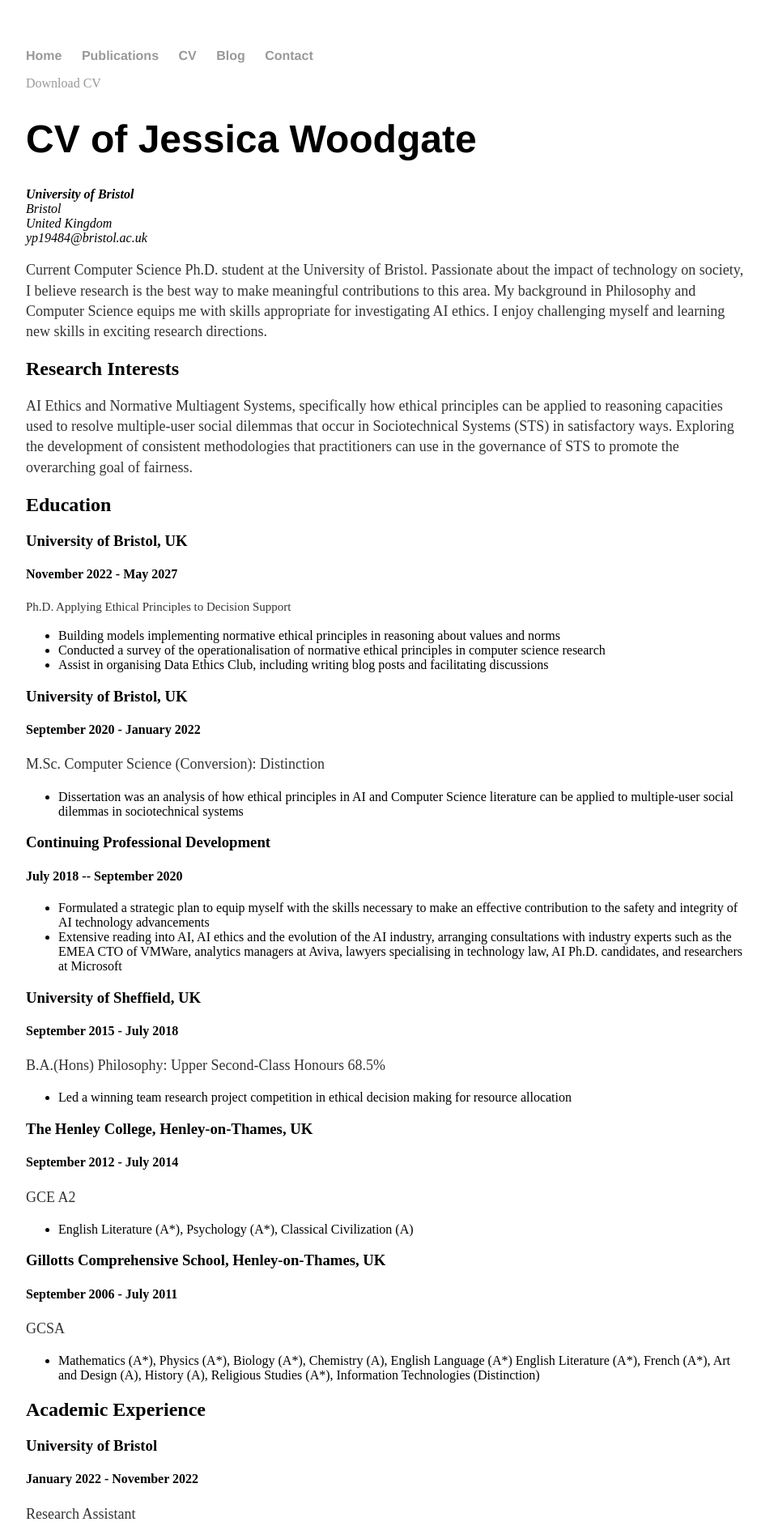
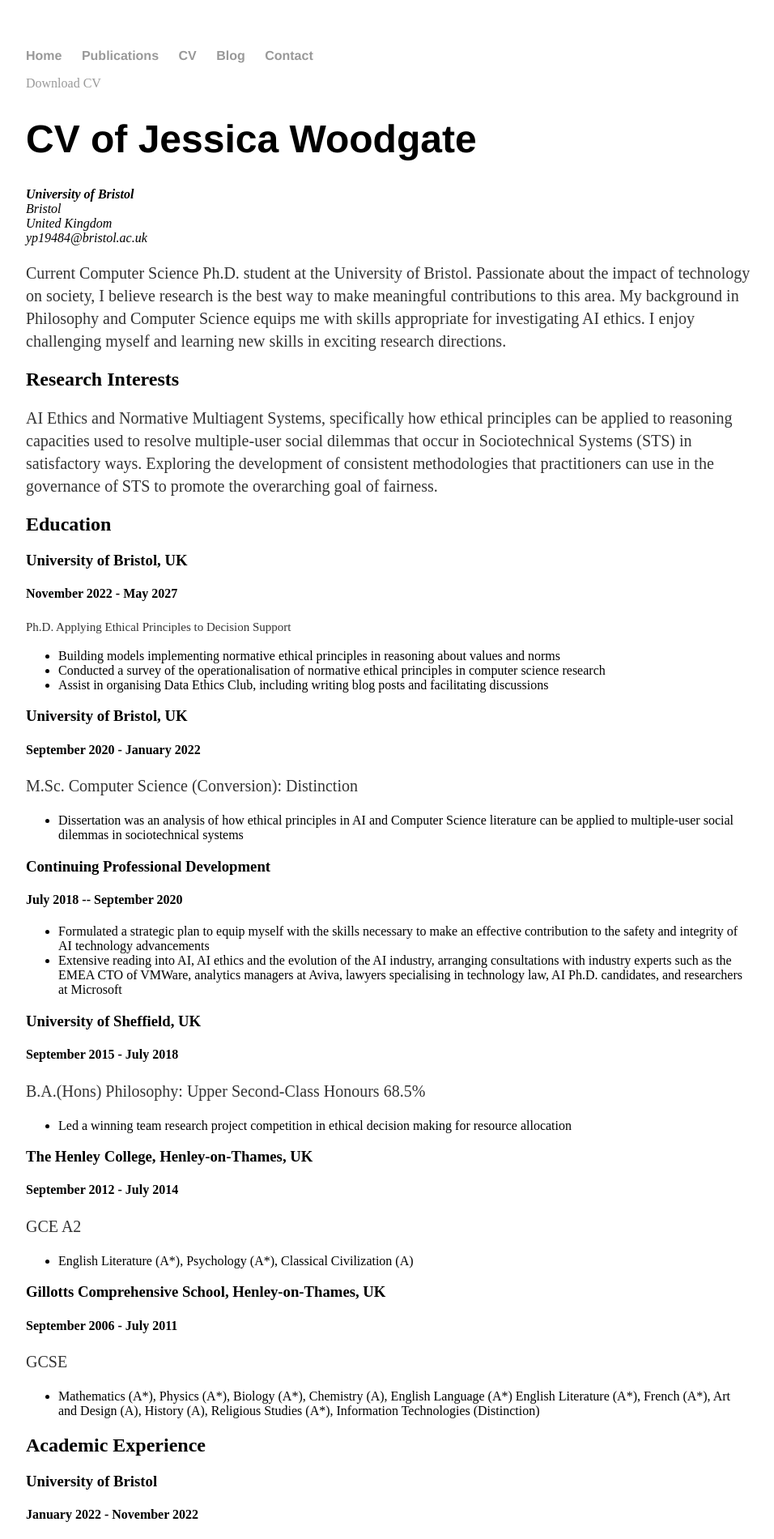
Before and after one commit to jessica-woodgate/jessica-woodgate.github.io, a Jekyll site: the page built from docs/cv/index.html, in a window 1280 px wide. Shown: the top 1900 px of the page at 81% size, without its empty margins (160-1116 px from the left). Built offline with Jekyll 4.4.1, drawn with Linux system fonts in a browser that asks for light colours.

Commit message:
font again

```diff
--- a/docs/css/main.css
+++ b/docs/css/main.css
@@ -24,7 +24,7 @@ h1 {
     font-family:'Helvetica', 'Arial', 'Sans-Serif';
 }
 p {
-    font-size: 18px;
+    font-size: 20px;
     line-height: 1.4em;
     color: #333;
 }
--- a/docs/cv/index.html
+++ b/docs/cv/index.html
@@ -58,7 +58,7 @@ title: CV of Jessica Woodgate
 
 					<h3>Gillotts Comprehensive School, Henley-on-Thames, UK</h3>
 					<h4>September 2006 - July 2011</h4>
-					<p>GCSA</p>
+					<p>GCSE</p>
 					<ul>
 						<li>Mathematics (A*), Physics (A*), Biology (A*), Chemistry (A), English Language (A*) English Literature (A*), French (A*), Art and Design (A), History (A), Religious Studies (A*), Information Technologies (Distinction)</li>
 					</ul>
```
